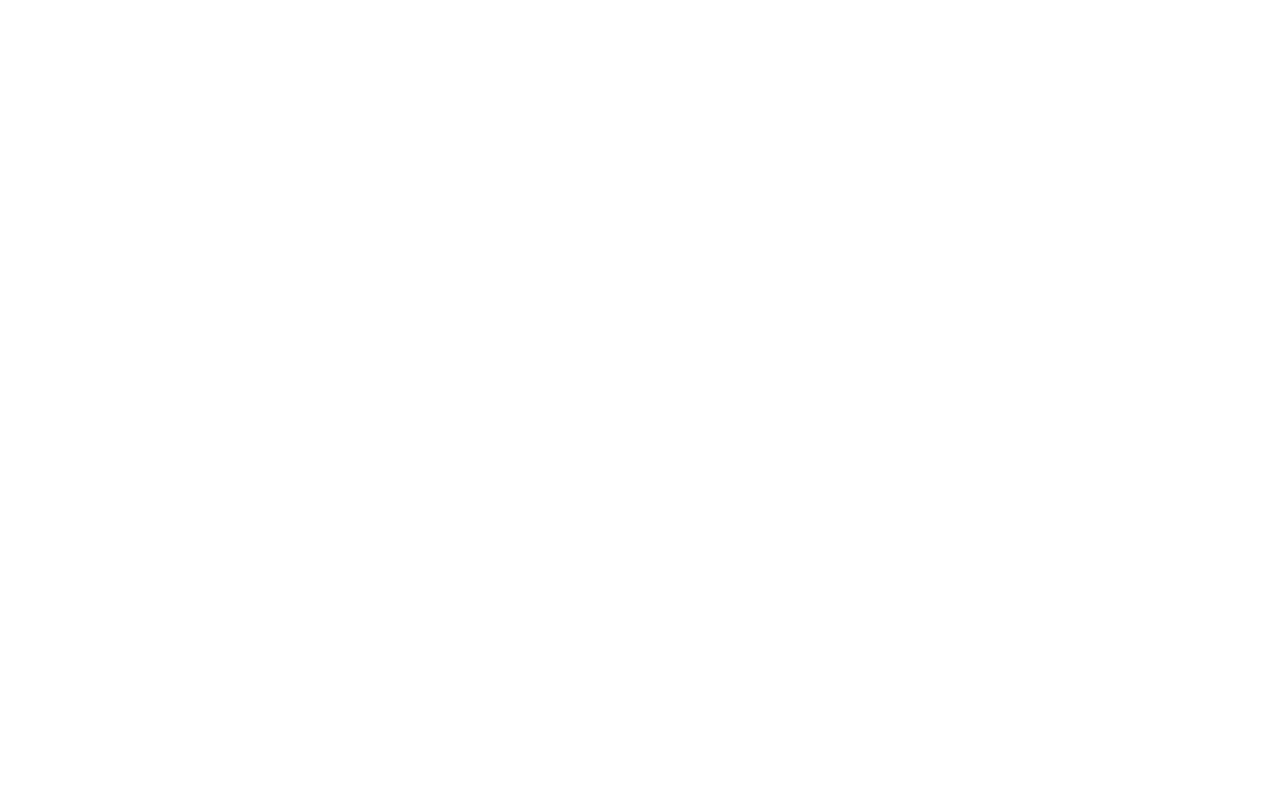
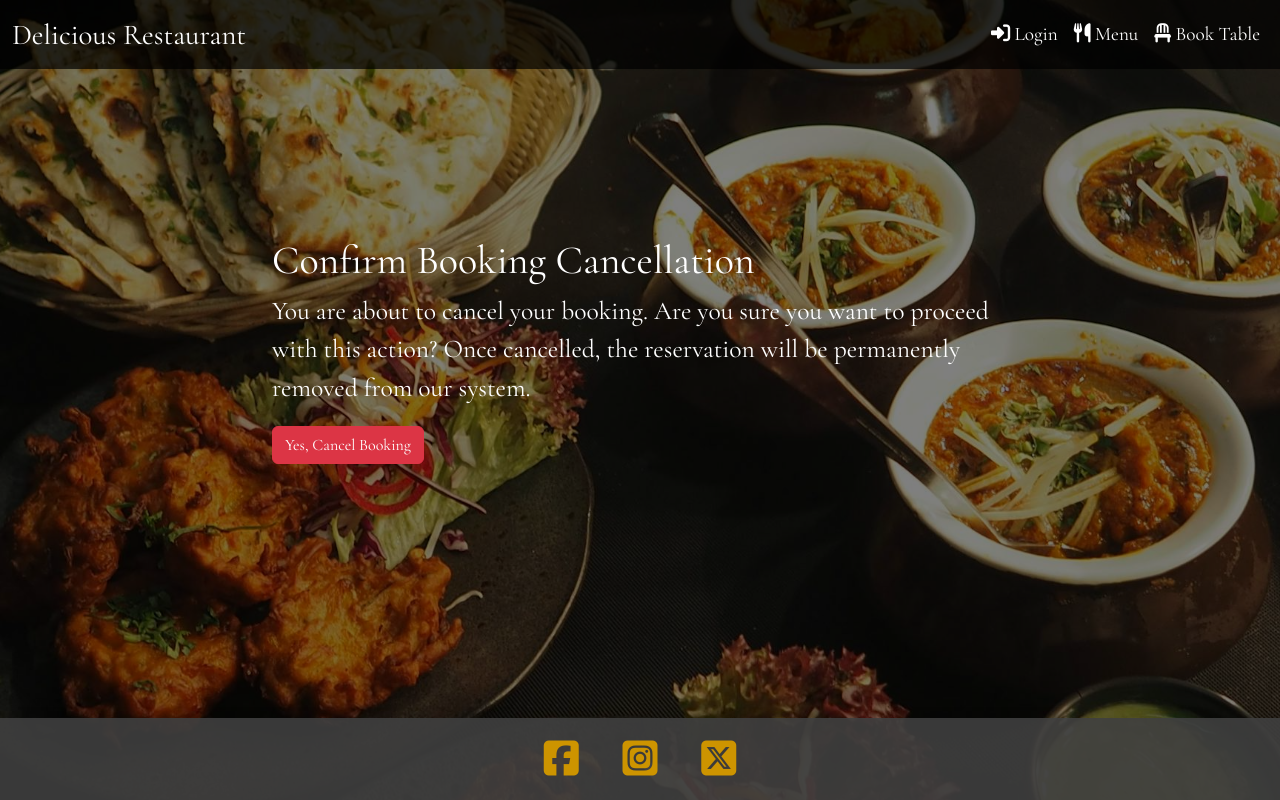
Before and after one commit to manojkumar2kk11/restaurant, a Django app: page /deletebooking/1/ in a window 1280 px wide. Before the commit the page is empty. Run offline with Django 4.2, Linux system fonts and the light colour scheme; data comes from the database, SQL or seed files in the repository; both versions use the stored data as it was after the commit; some libraries are stand-ins or nearby versions.

Commit message:
Updated the style.css for backgroudground image darkness

```diff
--- a/dine_smart/myrestaurant/static/home/style.css
+++ b/dine_smart/myrestaurant/static/home/style.css
@@ -4,12 +4,25 @@
     margin: 0; /* Remove default margin */
 }
 
-/* Set background image */
+/* Set background image with an overlay */
 body {
+    position: relative;
     background: url('images/home_background.jpg') no-repeat center center fixed;
     background-size: cover; /* Ensure the background image covers the full page */
-    color: #cd9400;
+    color: #ffffff; /* White text for visibility */
     font-family: 'Cormorant Garamond', serif;
+}
+
+/* Adding a dark overlay on top of the background */
+body::before {
+    content: "";
+    position: absolute;
+    top: 0;
+    left: 0;
+    right: 0;
+    bottom: 0;
+    background: rgba(0, 0, 0, 0.5); /* 50% dark overlay */
+    z-index: -1; /* Position the overlay behind the content */
 }
 
 /* Hero Section */
@@ -28,11 +41,17 @@
 }
 
 .navbar .navbar-brand {
-    font-size: 1.5rem;
+    font-size: 1.8rem; /* Increase font size for better visibility */
+    color: #ffffff; /* Ensure brand name is visible on the dark background */
 }
 
 .navbar-nav .nav-item .nav-link {
-    color: #fff; /* White text in navbar */
+    color: #ffffff; /* White text in navbar */
+    font-size: 1.2rem; /* Increase size for readability */
+}
+
+.navbar-nav .nav-item .nav-link:hover {
+    color: #cd9400; /* Highlight color on hover */
 }
 
 /* Main Content Styles */
@@ -40,6 +59,7 @@
     padding-top: 70px; /* Ensure content doesn't hide behind the fixed navbar */
     padding-bottom: 80px; /* Ensure content doesn't hide behind the fixed footer */
     min-height: 70vh; /* Ensure content area has at least 70vh of space */
+    color: #ffffff; /* White text for content */
 }
 
 /* Centered content */
@@ -49,6 +69,20 @@
     justify-content: center;
     align-items: center;
     min-height: 70vh;
+    font-size: 1.6rem; /* Increase font size for better readability */
+    color: #ffffff; /* White text inside container */
+}
+
+/* Hero-text styling */
+.hero-text h1 {
+    font-size: 3rem; /* Increase header size for more emphasis */
+    color: #ffffff; /* White color for visibility */
+    font-weight: bold; /* Make it stand out */
+}
+
+.hero-text p {
+    font-size: 1.8rem; /* Larger font for readability */
+    color: #ffffff; /* Ensure paragraphs are visible */
 }
 
 /* Footer Styles */
@@ -75,7 +109,7 @@
 
 /* Individual Social Media Icons */
 footer i {
-    font-size: 2em;
+    font-size: 2.5em; /* Make icons larger for visibility */
     color: #cd9400;
     transition: color 0.3s ease;
     margin: 0 20px; /* More space between icons */
@@ -88,7 +122,7 @@
 /* Media Queries for responsiveness */
 @media (max-width: 768px) {
     footer i {
-        font-size: 1.5rem; /* Make icons smaller on mobile */
+        font-size: 2rem; /* Make icons smaller on mobile */
         margin: 0 10px; /* Adjust margin for smaller screens */
     }
 }
--- a/dine_smart/templates/deletebooking/deletebooking.html
+++ b/dine_smart/templates/deletebooking/deletebooking.html
@@ -0,0 +1,16 @@
+{% extends "home/home.html" %}
+
+{% block content %}
+  <div class="container">
+    <div class="row">
+      <div class="col-12 col-md-8 offset-md-2">
+        <h1>Confirm Booking Cancellation</h1>
+        <p>You are about to cancel your booking. Are you sure you want to proceed with this action? Once cancelled, the reservation will be permanently removed from our system.</p>
+        <form method="post">
+          {% csrf_token %}
+          <input class="btn btn-danger" type="submit" value="Yes, Cancel Booking">
+        </form>
+      </div>
+    </div>
+  </div>
+{% endblock %}
```
Also changed, not shown: dine_smart/db.sqlite3, dine_smart/templates/booktable/booktable.html (line endings or trailing spaces).
